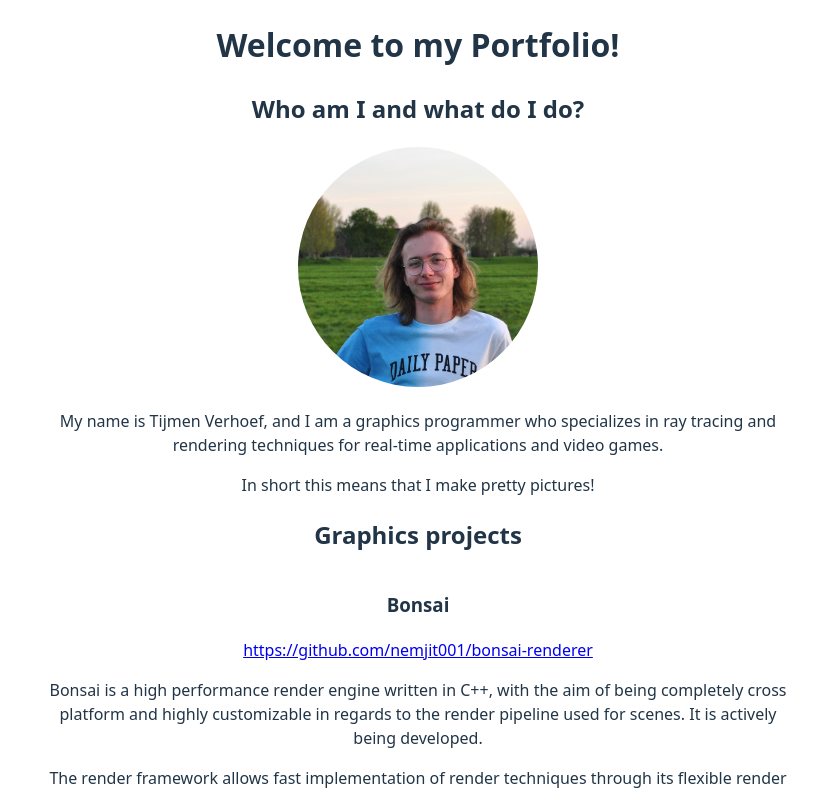
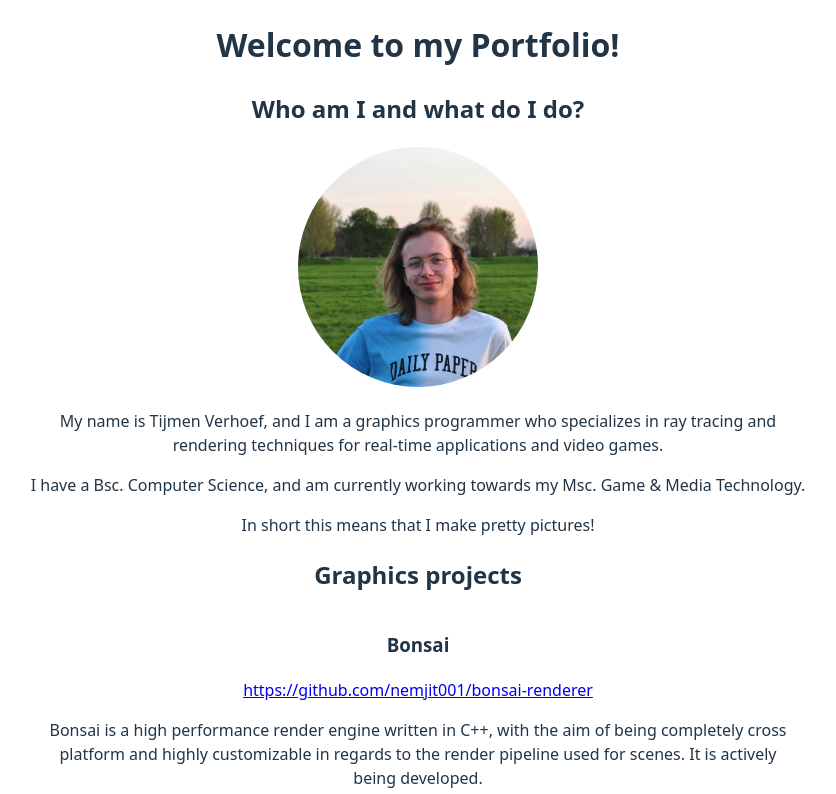
Before and after one commit to nemjit001/nemjit001.github.io, a React (Vite) app: page / in a window 1280 px wide. Shown: the top 794 px of the page, without its empty margins (222-1058 px from the left). Built offline with nearby package versions, Linux system fonts and the light colour scheme.

Commit message:
adds education paragraph

```diff
--- a/src/App/AboutMe.tsx
+++ b/src/App/AboutMe.tsx
@@ -12,6 +12,9 @@ function AboutMe() {
                     for real-time applications and video games.
                 </p>
                 <p>
+                    I have a Bsc. Computer Science, and am currently working towards my Msc. Game & Media Technology.
+                </p>
+                <p>
                     In short this means that I make pretty pictures!
                 </p>
             </section>
```
